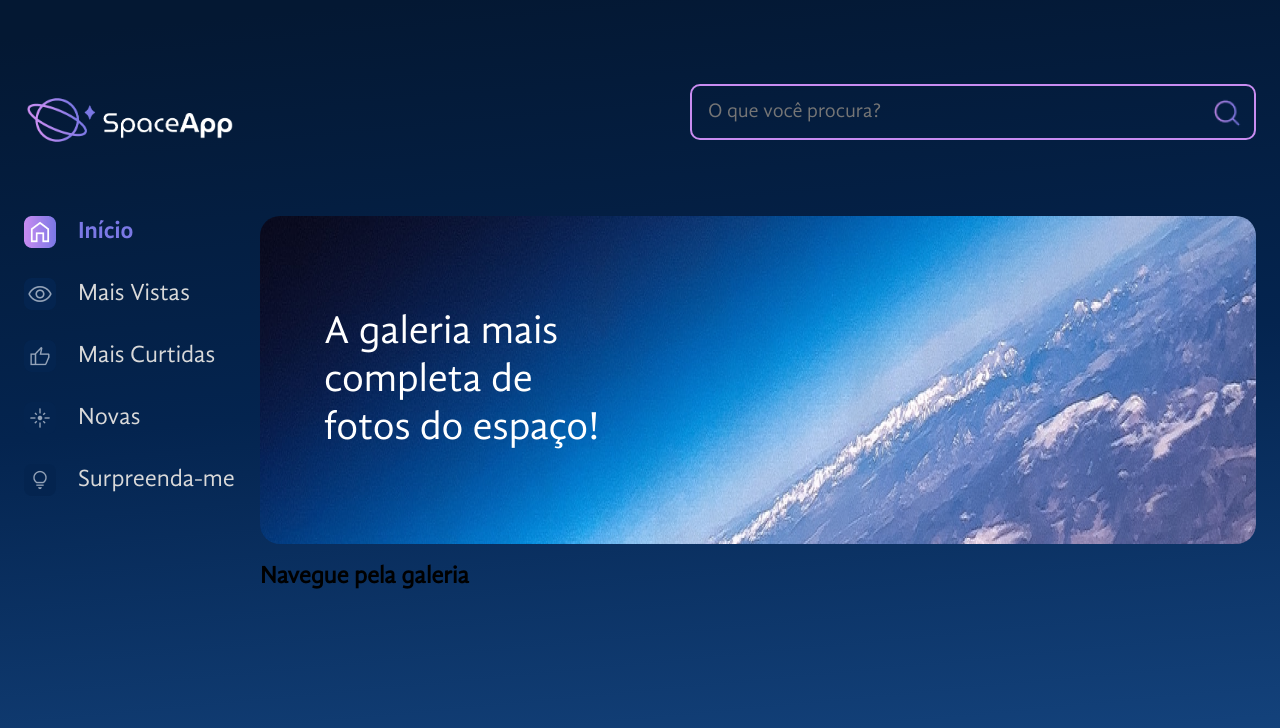
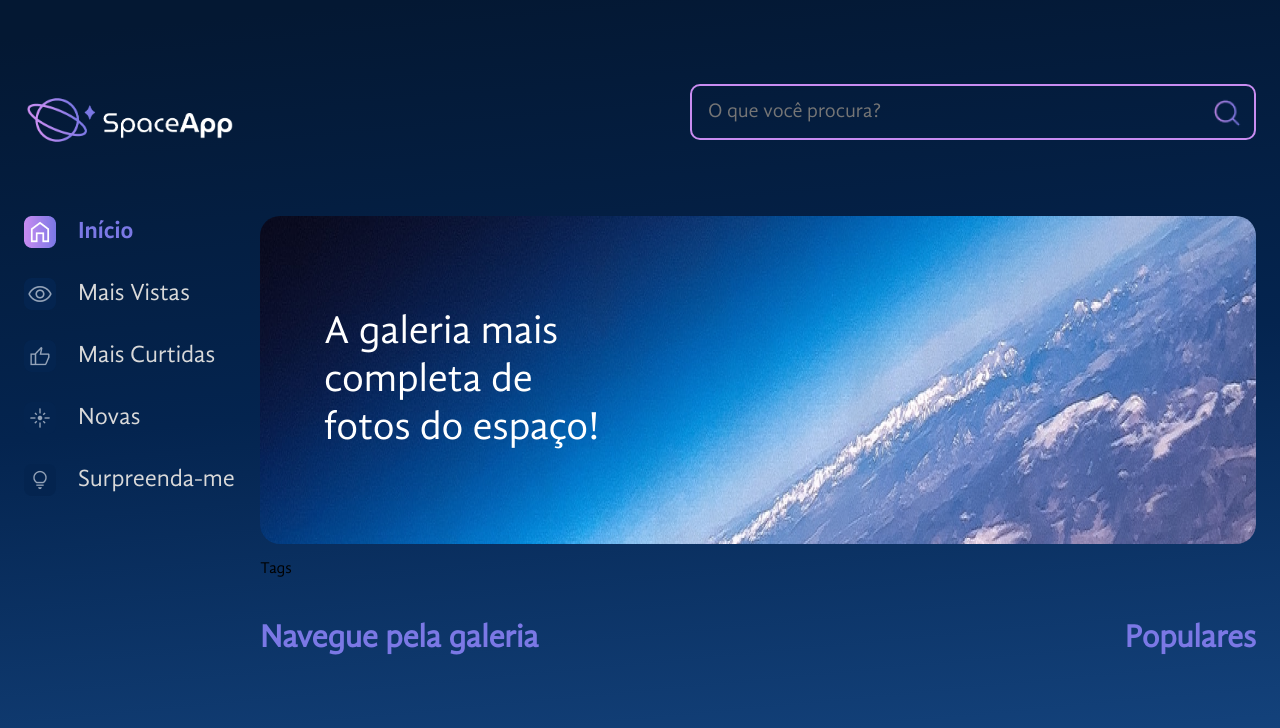
Before and after one commit to cMatheusBRibeiro/space-app, a React (Vite) app: page / in a window 1280 px wide. Shown: the top 728 px of the page. Built offline with nearby package versions, Linux system fonts and the light colour scheme.

Commit message:
#FEAT: Adicionado titulos de populares e navegação, além de galeria container e tags

```diff
--- /dev/null
+++ b/src/componentes/Galeria/Populares/index.jsx
@@ -0,0 +1,7 @@
+import Titulo from "../../Titulo";
+
+const Populares = () => {
+    return <Titulo $alinhamento="center">Populares</Titulo>;
+}
+
+export default Populares;
--- /dev/null
+++ b/src/componentes/Galeria/Tags/index.jsx
@@ -0,0 +1,5 @@
+const Tags = () => {
+    return <p>Tags</p>
+}
+
+export default Tags;
--- a/src/componentes/Galeria/index.jsx
+++ b/src/componentes/Galeria/index.jsx
@@ -1,6 +1,27 @@
+import styled from "styled-components";
+import Titulo from "../Titulo";
+import Populares from "./Populares";
+import Tags from "./Tags";
+
+const GaleriaContainer = styled.div`
+    display: flex;
+`;
+
+const SecaoFluida = styled.section`
+    flex-grow: 1;
+`;
+
 const Galeria = () => {
     return (
-        <h2>Navegue pela galeria</h2>
+        <>
+            <Tags />
+            <GaleriaContainer>
+                <SecaoFluida>
+                    <Titulo>Navegue pela galeria</Titulo>
+                </SecaoFluida>
+                <Populares />
+            </GaleriaContainer>
+        </>
     );
 }
 
--- /dev/null
+++ b/src/componentes/Titulo/index.jsx
@@ -0,0 +1,9 @@
+import styled from "styled-components";
+
+const Titulo = styled.h2`
+    color: #7B78E5;
+    font-size: 32px;
+    text-align: ${(props) => props.$alinhamento ? props.$alinhamento : "left"};
+`;
+
+export default Titulo;
```
